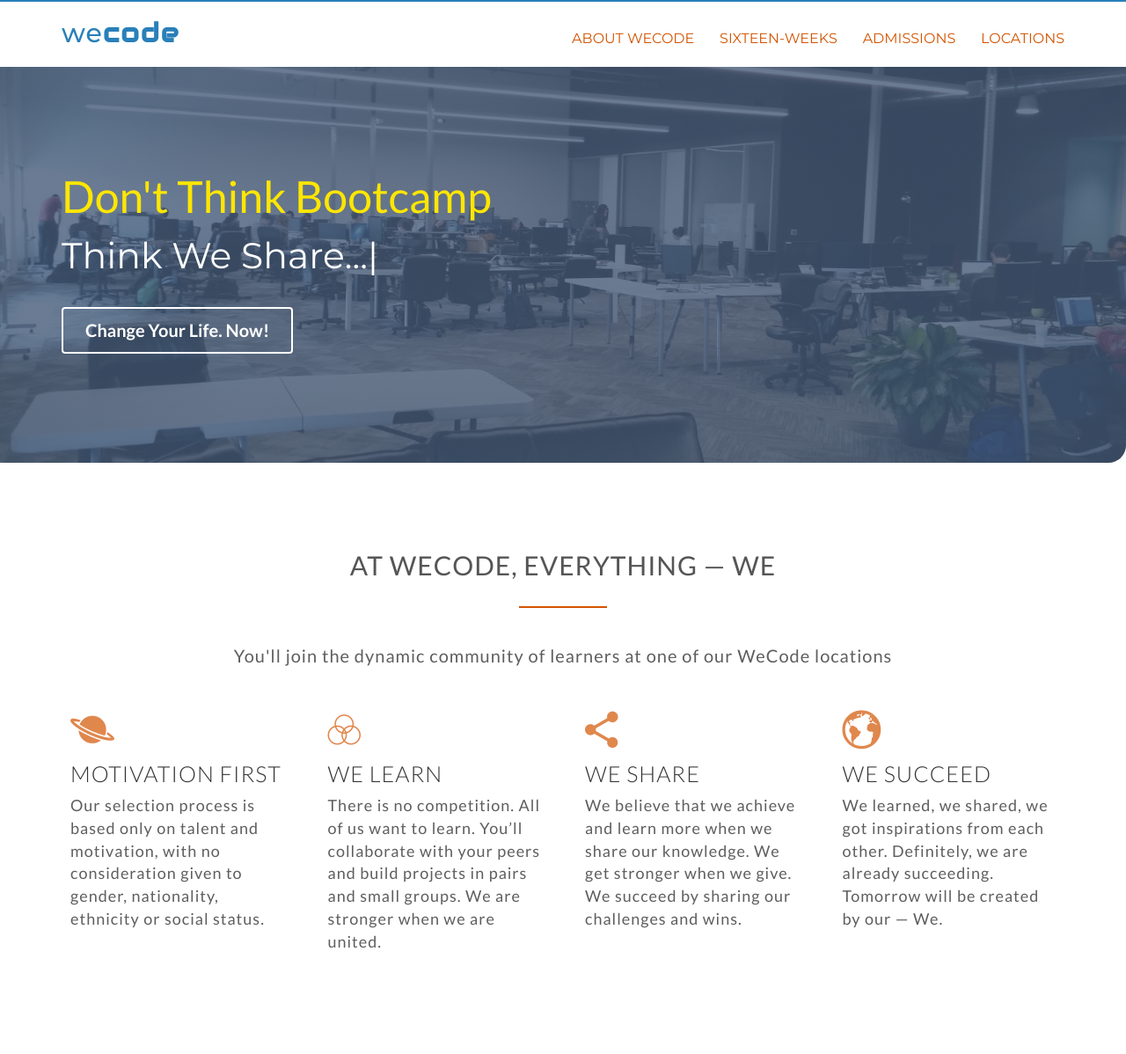
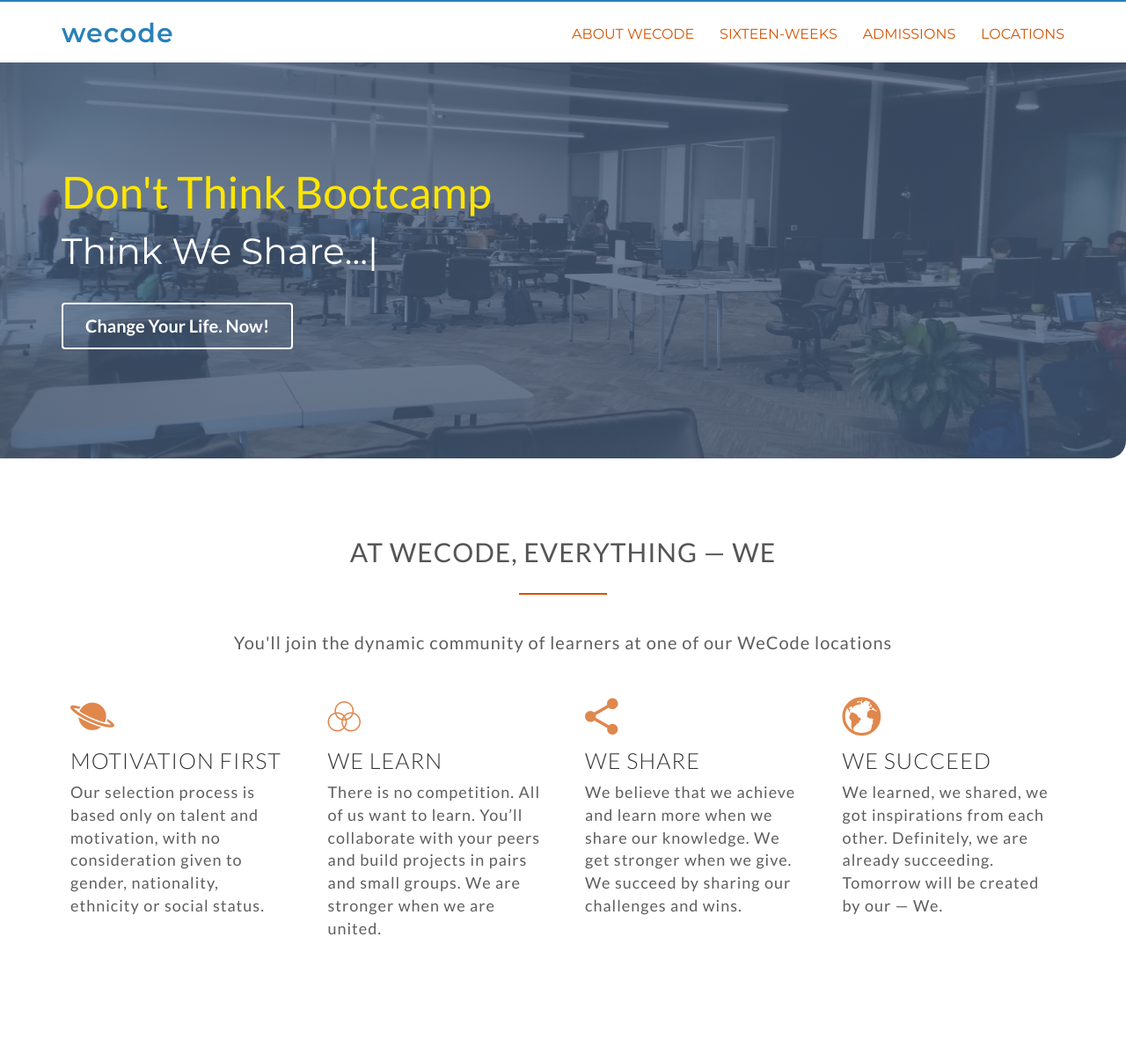
Before and after one commit to Safarali/wecode, a PHP site: page /index.html in a window 1280 px wide. Shown: the whole page at 88% size. After the commit the page ends 1063 px from the top, so only its background shows below. Run offline with PHP 8.4, Linux system fonts and the light colour scheme; some web fonts are replaced.

Commit message:
Logo font changed

```diff
--- a/css/custom.css
+++ b/css/custom.css
@@ -11,7 +11,11 @@
 
 
 section {
-    padding: 80px 0px;
+    padding: 70px 0px;
+}
+
+.col-md-3 {
+    padding: 25px;
 }
 
  h2 {
@@ -66,19 +70,13 @@
 
 .logo {
     font-size: 150%;
-    font-weight: 500;
+    font-weight: 600;
     margin-top: 5px;
     color: #2980b9;
     letter-spacing: 1px;
+    /*font-family: 'Audiowide', arial, sans-serif;*/
 }
 
-#half-logo {
-    font-family: 'Audiowide', arial, sans-serif;
-    font-size: inherit;
-    color: inherit;
-    letter-spacing: 2px;
-    font-weight: 700;
-}
 
 .top-nav-links {
     list-style-type: none;
@@ -87,7 +85,7 @@
 .top-nav-links li {
     display: inline-block;
     margin-left: 25px;
-    padding-top: 15px;
+    padding-top: 10px;
 }
 .top-nav-links a {
     text-decoration: none;
@@ -140,10 +138,9 @@
     color: #fff;
     }
 
+    /* ============= About WeCode ================= */
 
-.col-md-3 {
-    padding: 25px;
-}
+
 
 #how-we-code i {
     font-size: 250%;
--- a/index.html
+++ b/index.html
@@ -28,7 +28,7 @@
         <nav class="top-nav">
             <div class="container">
                 <div class="logo pull-left">
-                    we<span id="half-logo">code</span>
+                    wecode
                 </div>
                 <ul class="top-nav-links pull-right">
                     <li><a href="#how-we-code">About WeCode</a></li>
@@ -82,16 +82,6 @@
 
 
 
-
-
-
-
-
-
-
-
-
-
         <!--JavaScripts -->
         <script src="js/jquery-3.1.1.min.js"></script>
         <script src="js/typed.js"></script>
```
